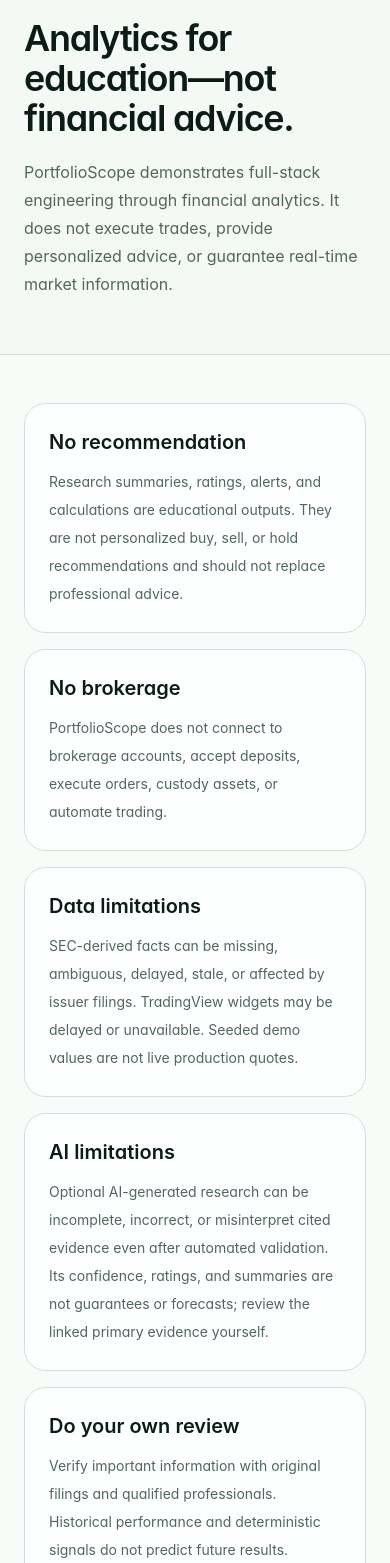
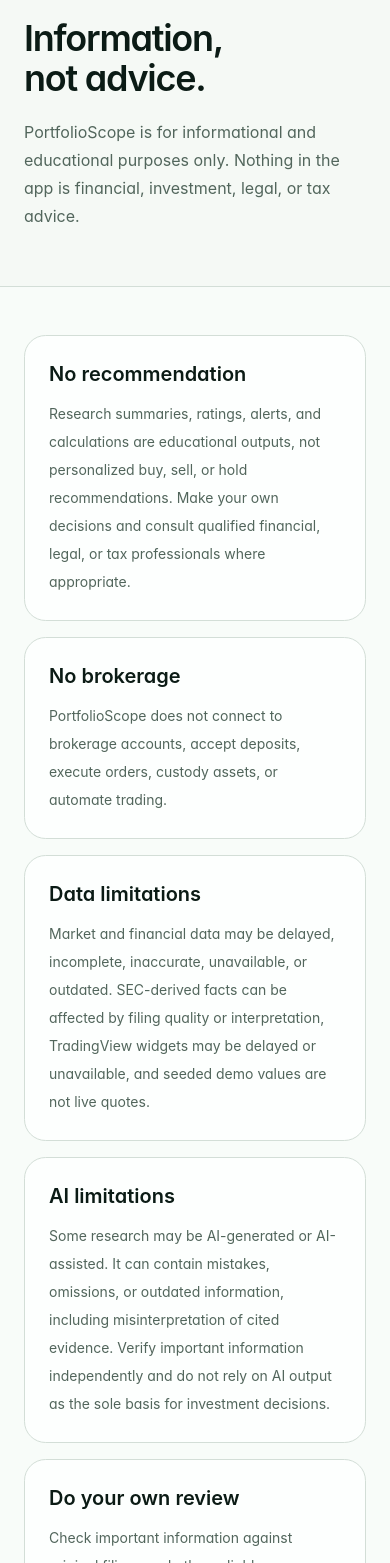
Before and after one commit to JasonServito/portfolio-scope, a Next.js app: page /disclaimer in a window 390 px wide. Shown: the part 205-1768 px from the top of the page. Built offline with nearby package versions, Linux system fonts and the light colour scheme; no server answers.

Commit message:
feat(legal): add launch privacy and disclaimer content

```diff
--- a/app/app/layout.tsx
+++ b/app/app/layout.tsx
@@ -88,8 +88,24 @@
       </header>
       <div id="private-content">{children}</div>
       <footer className="border-t bg-background">
-        <div className="mx-auto max-w-7xl px-6 py-5 text-xs text-muted-foreground lg:px-8">
+        <div className="mx-auto flex max-w-7xl flex-col gap-2 px-6 py-5 text-xs text-muted-foreground sm:flex-row sm:items-center sm:justify-between lg:px-8">
           <p>Educational portfolio tracking — not financial advice.</p>
+          <nav aria-label="Legal" className="flex gap-4">
+            <Link
+              className="underline-offset-4 hover:text-foreground hover:underline focus-visible:text-foreground"
+              href="/privacy"
+              prefetch={false}
+            >
+              Privacy
+            </Link>
+            <Link
+              className="underline-offset-4 hover:text-foreground hover:underline focus-visible:text-foreground"
+              href="/disclaimer"
+              prefetch={false}
+            >
+              Disclaimer
+            </Link>
+          </nav>
         </div>
       </footer>
     </div>
--- a/app/disclaimer/page.tsx
+++ b/app/disclaimer/page.tsx
@@ -6,7 +6,7 @@
 export const metadata: Metadata = {
   title: "Disclaimer",
   description:
-    "PortfolioScope is a non-commercial educational analytics project, not a brokerage, adviser, recommendation service, or guaranteed real-time data source.",
+    "PortfolioScope is for informational and educational purposes only and does not provide financial, investment, legal, or tax advice.",
   alternates: { canonical: "/disclaimer" },
 };
 
@@ -14,35 +14,38 @@
   return (
     <PublicSiteShell>
       <PublicContent
-        description="PortfolioScope demonstrates full-stack engineering through financial analytics. It does not execute trades, provide personalized advice, or guarantee real-time market information."
+        description="PortfolioScope is for informational and educational purposes only. Nothing in the app is financial, investment, legal, or tax advice."
         eyebrow="Important disclosure"
-        title="Analytics for education—not financial advice."
+        title="Information, not advice."
       >
         <div className="grid gap-4 md:grid-cols-2">
           <Disclosure title="No recommendation">
             Research summaries, ratings, alerts, and calculations are
-            educational outputs. They are not personalized buy, sell, or hold
-            recommendations and should not replace professional advice.
+            educational outputs, not personalized buy, sell, or hold
+            recommendations. Make your own decisions and consult qualified
+            financial, legal, or tax professionals where appropriate.
           </Disclosure>
           <Disclosure title="No brokerage">
             PortfolioScope does not connect to brokerage accounts, accept
             deposits, execute orders, custody assets, or automate trading.
           </Disclosure>
           <Disclosure title="Data limitations">
-            SEC-derived facts can be missing, ambiguous, delayed, stale, or
-            affected by issuer filings. TradingView widgets may be delayed or
-            unavailable. Seeded demo values are not live production quotes.
+            Market and financial data may be delayed, incomplete, inaccurate,
+            unavailable, or outdated. SEC-derived facts can be affected by
+            filing quality or interpretation, TradingView widgets may be delayed
+            or unavailable, and seeded demo values are not live quotes.
           </Disclosure>
           <Disclosure title="AI limitations">
-            Optional AI-generated research can be incomplete, incorrect, or
-            misinterpret cited evidence even after automated validation. Its
-            confidence, ratings, and summaries are not guarantees or forecasts;
-            review the linked primary evidence yourself.
+            Some research may be AI-generated or AI-assisted. It can contain
+            mistakes, omissions, or outdated information, including
+            misinterpretation of cited evidence. Verify important information
+            independently and do not rely on AI output as the sole basis for
+            investment decisions.
           </Disclosure>
           <Disclosure title="Do your own review">
-            Verify important information with original filings and qualified
-            professionals. Historical performance and deterministic signals do
-            not predict future results.
+            Check important information against original filings and other
+            reliable sources. Historical performance and deterministic signals
+            do not predict future results.
           </Disclosure>
         </div>
       </PublicContent>
--- a/app/privacy/page.tsx
+++ b/app/privacy/page.tsx
@@ -6,7 +6,7 @@
 export const metadata: Metadata = {
   title: "Privacy",
   description:
-    "PortfolioScope's concise privacy policy for OAuth identity, portfolio data, product analytics, logs, and account deletion.",
+    "How PortfolioScope uses account and user-created data to provide the app, including OAuth sign-in and limited third-party services.",
   alternates: { canonical: "/privacy" },
 };
 
@@ -14,9 +14,9 @@
   return (
     <PublicSiteShell>
       <PublicContent
-        description="PortfolioScope collects only what the requested feature needs and keeps private financial values out of product analytics and operational logs."
+        description="PortfolioScope uses account and user-created data to provide the app, with privacy boundaries for analytics, operational telemetry, and optional AI research."
         eyebrow="Privacy"
-        title="Minimal collection. Explicit boundaries."
+        title="How PortfolioScope uses your data."
       >
         <div className="grid gap-8 lg:grid-cols-[0.72fr_1.28fr]">
           <aside className="h-fit rounded-2xl border bg-muted/35 p-5 text-sm leading-6 text-muted-foreground">
@@ -28,10 +28,13 @@
             </p>
           </aside>
           <div className="space-y-10">
-            <PolicySection title="Information used">
-              Authenticated features may store your name, email, OAuth identity,
-              database session, and the portfolios, holdings, watchlist items,
-              alerts, or research records you create.
+            <PolicySection title="Information used to operate the app">
+              Authentication is handled through OAuth providers such as GitHub
+              and Google. PortfolioScope does not receive or store your provider
+              password. To provide and operate the app, it may store your name,
+              email address, OAuth provider identity, database session, and
+              user-created data such as portfolios, holdings, watchlist items,
+              alerts, and research history.
             </PolicySection>
             <PolicySection title="Product analytics">
               PortfolioScope records a small allowlisted set of navigation
--- a/components/research/research-tabs.tsx
+++ b/components/research/research-tabs.tsx
@@ -53,7 +53,7 @@
 function generationDescription(research: StockResearch) {
   const date = new Date(research.generatedAt).toLocaleDateString("en-US");
   if (research.generationMode === "EXTERNAL") {
-    return `Prepared ${date} from the cited sources. Verify important claims against the original sources.`;
+    return `AI-assisted report prepared ${date} from the cited sources. It may contain mistakes, omissions, or outdated information. Verify important information independently and do not rely on it as the sole basis for investment decisions.`;
   }
   if (research.generationMode === "RECORDED") {
     return `Prepared ${date} from a saved sample report.`;
```
Also changed, not shown: 2 other files (tests, documents, lock files or other folders).
